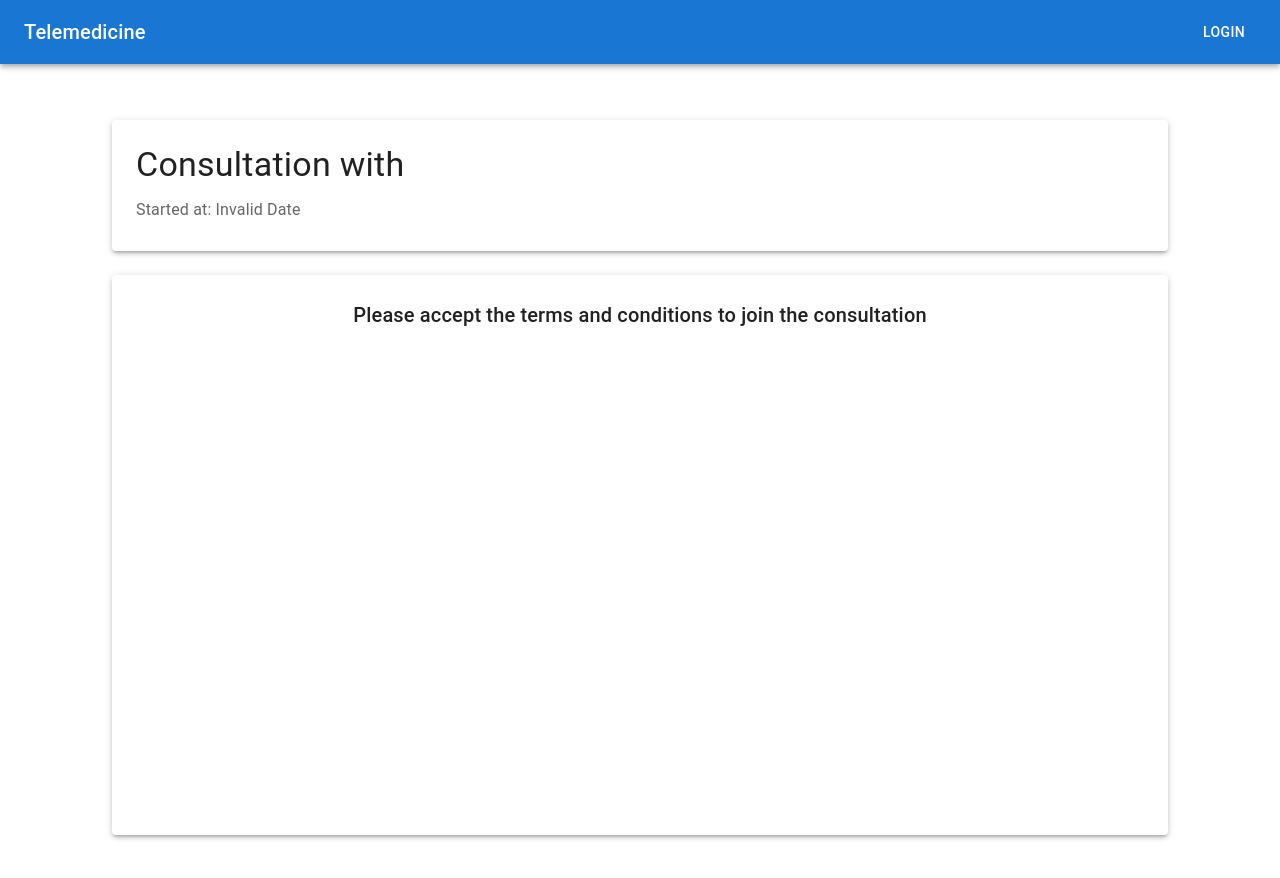
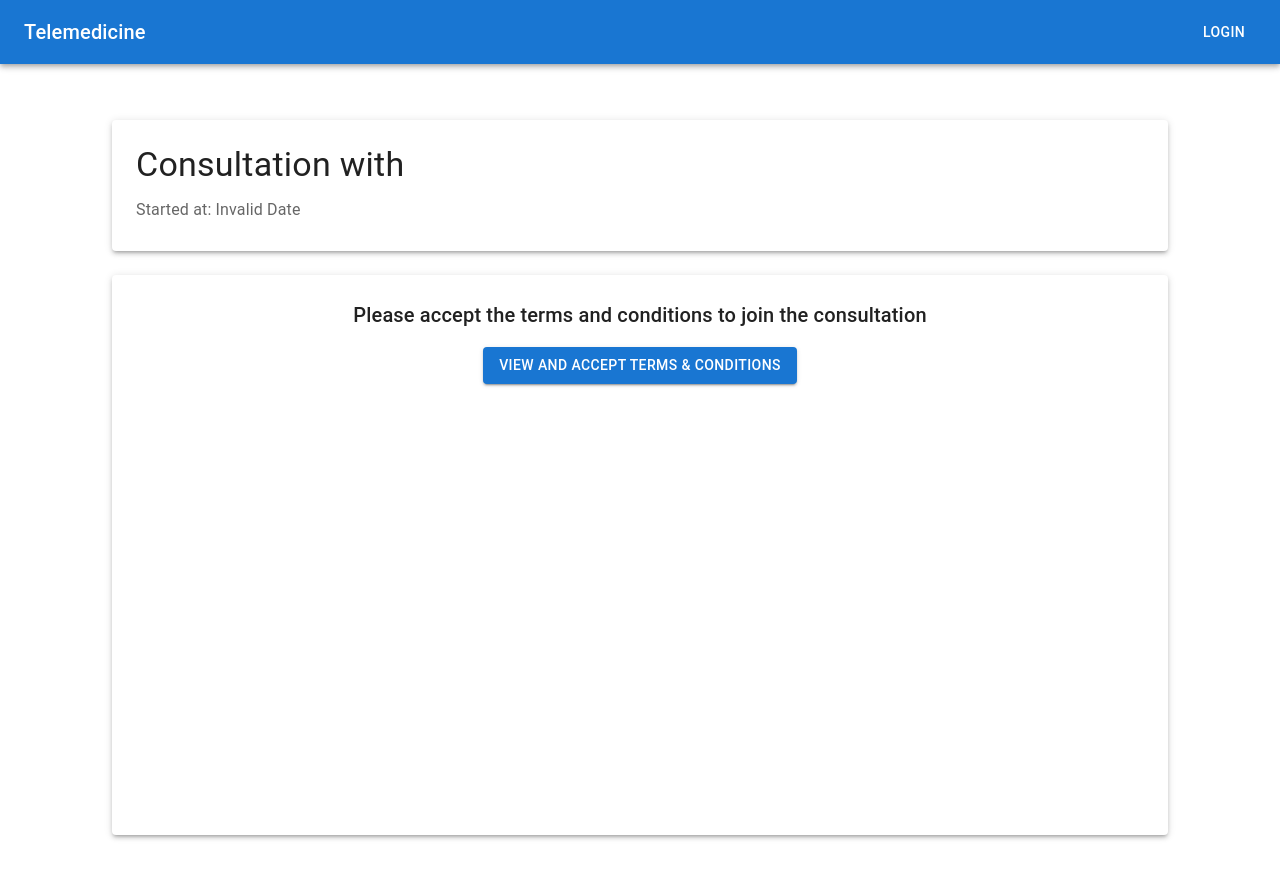
Before and after one commit to imgkamau/Telemed, a Next.js app in the folder telemedicine-pwa/: page /consultation/1 in a window 1280 px wide. Shown: the top 878 px of the page. Built offline with nearby package versions, Linux system fonts and the light colour scheme; no server answers; the database is empty.

Commit message:
Minor fixes

```diff
--- a/telemedicine-pwa/src/pages/consultation/[id].tsx
+++ b/telemedicine-pwa/src/pages/consultation/[id].tsx
@@ -1,6 +1,6 @@
 import { useEffect, useState } from 'react';
 import { useRouter } from 'next/router';
-import { Box, Typography, Paper, CircularProgress, Container } from '@mui/material';
+import { Box, Typography, Paper, CircularProgress, Container, Button } from '@mui/material';
 import { doc, onSnapshot } from 'firebase/firestore';
 import { db } from '../../config/firebase';
 import { useAuth } from '../../contexts/AuthContext';
@@ -127,10 +127,24 @@ export default function ConsultationRoom() {
               </>
             )}
             {!showVideo && (
-              <Box display="flex" justifyContent="center" alignItems="center" height="100%">
+              <Box
+                display="flex"
+                flexDirection="column"
+                justifyContent="center"
+                alignItems="center"
+                height="100%"
+                gap={2}
+              >
                 <Typography variant="h6">
                   Please accept the terms and conditions to join the consultation
                 </Typography>
+                <Button
+                  variant="contained"
+                  color="primary"
+                  onClick={handleJoinConsultation}
+                >
+                  View and Accept Terms & Conditions
+                </Button>
               </Box>
             )}
           </Paper>
```
